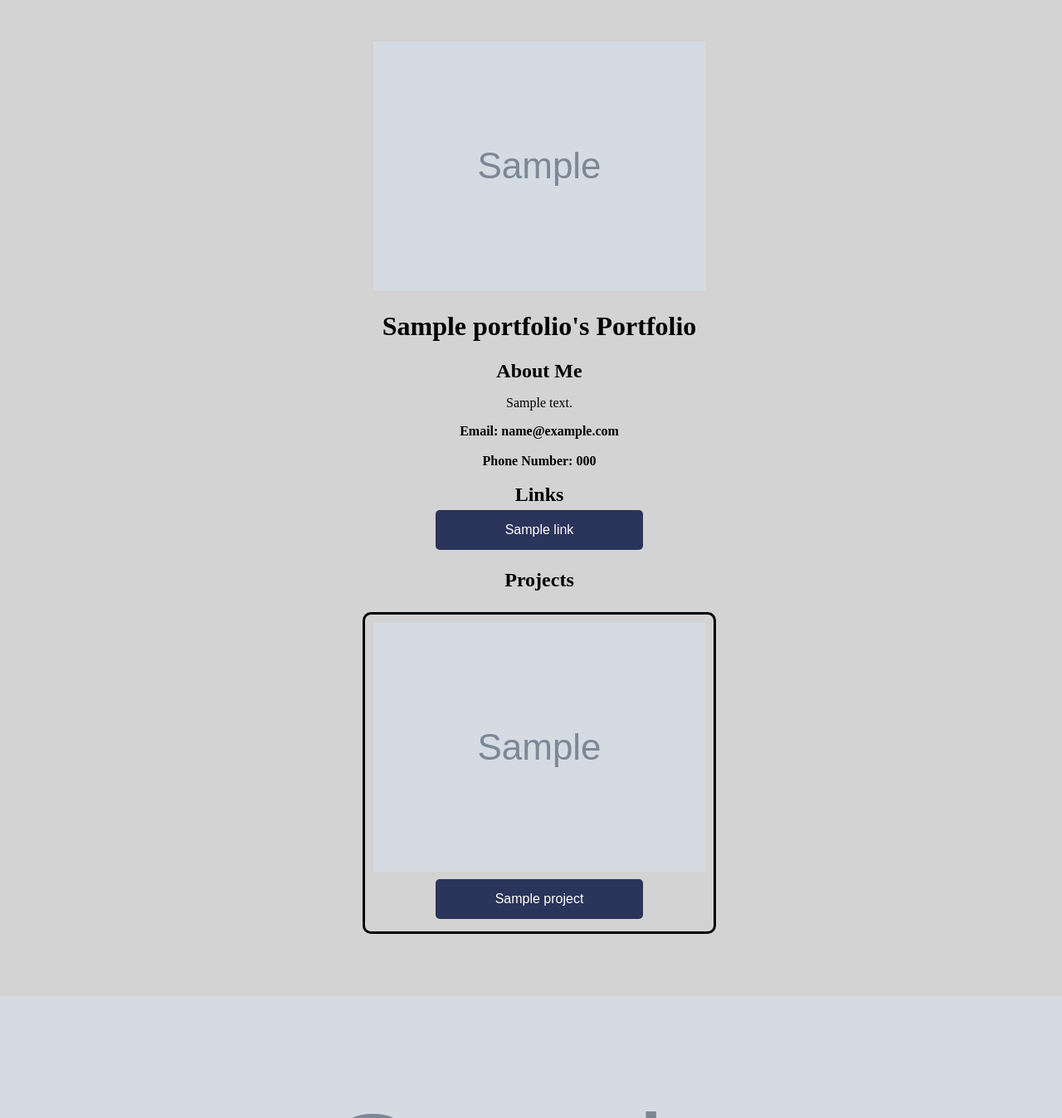
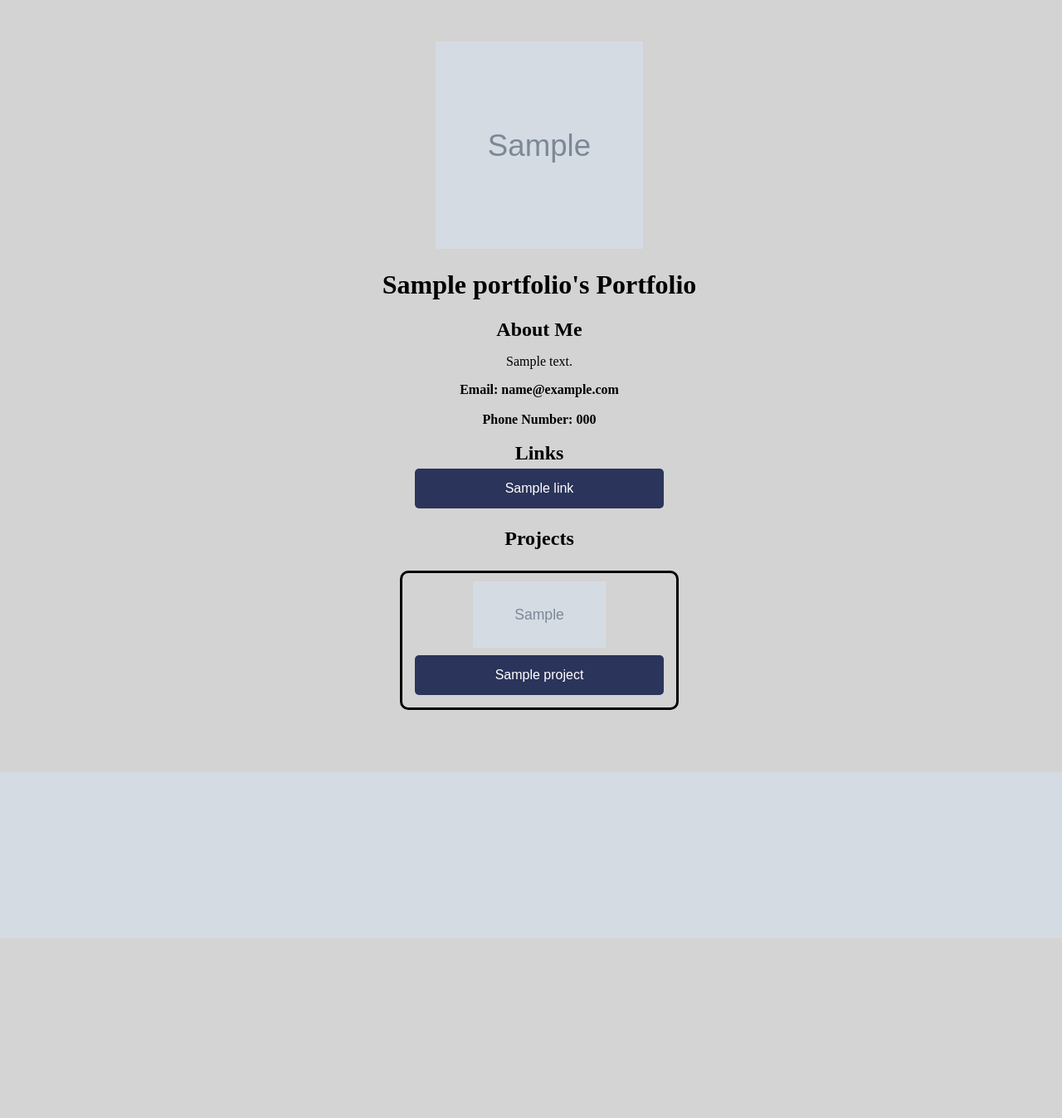
Before and after one commit to BrettMeirhofer/DjangoPortfolio, a Django app: template templates/portfolio.html in a window 1280 px wide. Shown: the part 46-1394 px from the top of the page at 83% size. After the commit the page ends 1177 px from the top, so only its background shows below. Run offline with Django 3.2, Linux system fonts and the light colour scheme; the template is opened without the code that fills it: most values are stand-ins (such as "Sample title", 1, 10 or a date in 2020); grey boxes marked "Sample" are stand-in pictures.

Commit message:
- Fixed image sizing

```diff
--- a/static/css/base_site.css
+++ b/static/css/base_site.css
@@ -168,7 +168,7 @@
   font-size: 16px;
   border-radius: 5px;
   margin: 5px;
-  width: 250px
+  width: 300px
 }
 
 input:hover {
@@ -187,3 +187,13 @@
   overflow: hidden;
 
 }
+
+.thumb {
+    width: 160px;
+    height: 80px;
+}
+
+.profileimage {
+    width: 250px;
+    height: 250px;
+}
--- a/templates/portfolio.html
+++ b/templates/portfolio.html
@@ -3,7 +3,7 @@
 {% load static %}
 
 {% block extrabody %}
-<img src="{{portfolio.profile_image}}">
+<img class="profileimage" src="{{portfolio.profile_image}}">
 <h1>{{portfolio.person_name}}'s Portfolio</h1>
 <h2>About Me</h2>
 <p>{{portfolio.about_text}}</p>
@@ -25,7 +25,7 @@
 <div class="center" id="projects">
     {% for project in projects %}
     <div class="project">
-        <img src="{{project.thumb}}">
+        <img class="thumb" src="{{project.thumb}}">
         <form class="center" action="/project/{{project.id}}">
             <input type="submit" value="{{project.project_name}}"/>
         </form>
```
